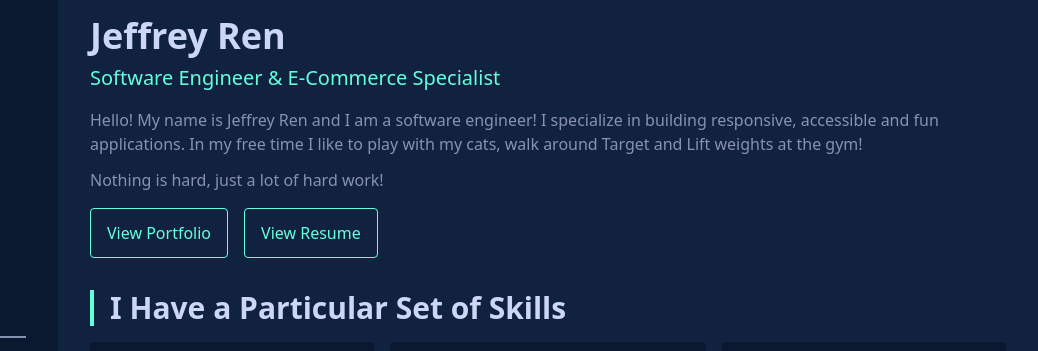
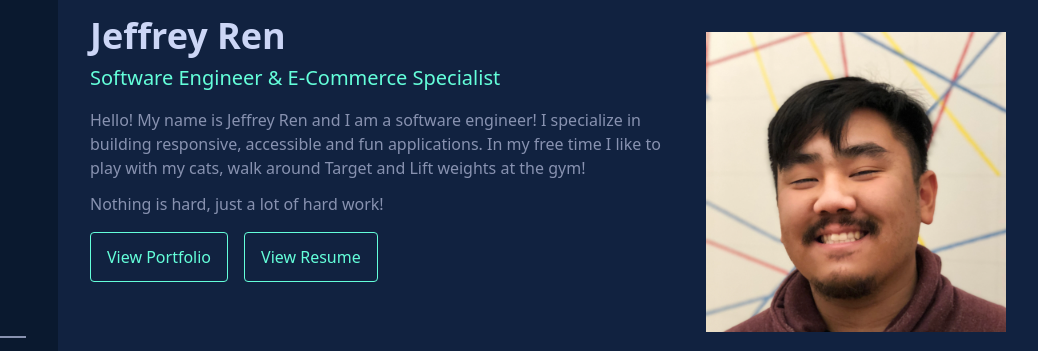
Before and after one commit to renjeffreyy/portfolio_2022, a Gatsby site: page / in a window 1280 px wide. Shown: the top 351 px of the page, 242-1280 px from the left. Built offline with nearby package versions, Linux system fonts and the light colour scheme; Gatsby itself is replaced by a stand-in of ours.

Commit message:
fixed mobile imagee hidden

```diff
--- a/src/components/about-hero.component.js
+++ b/src/components/about-hero.component.js
@@ -52,7 +52,7 @@ export const AboutHero = () => {
       <StaticImage
         src="../images/smile.webp"
         alt="testing"
-        className="max-w-[300px] mt-4 !hidden !md:block"
+        className="max-w-[300px] mt-4 !hidden md:!block"
       />
     </section>
   );
```
